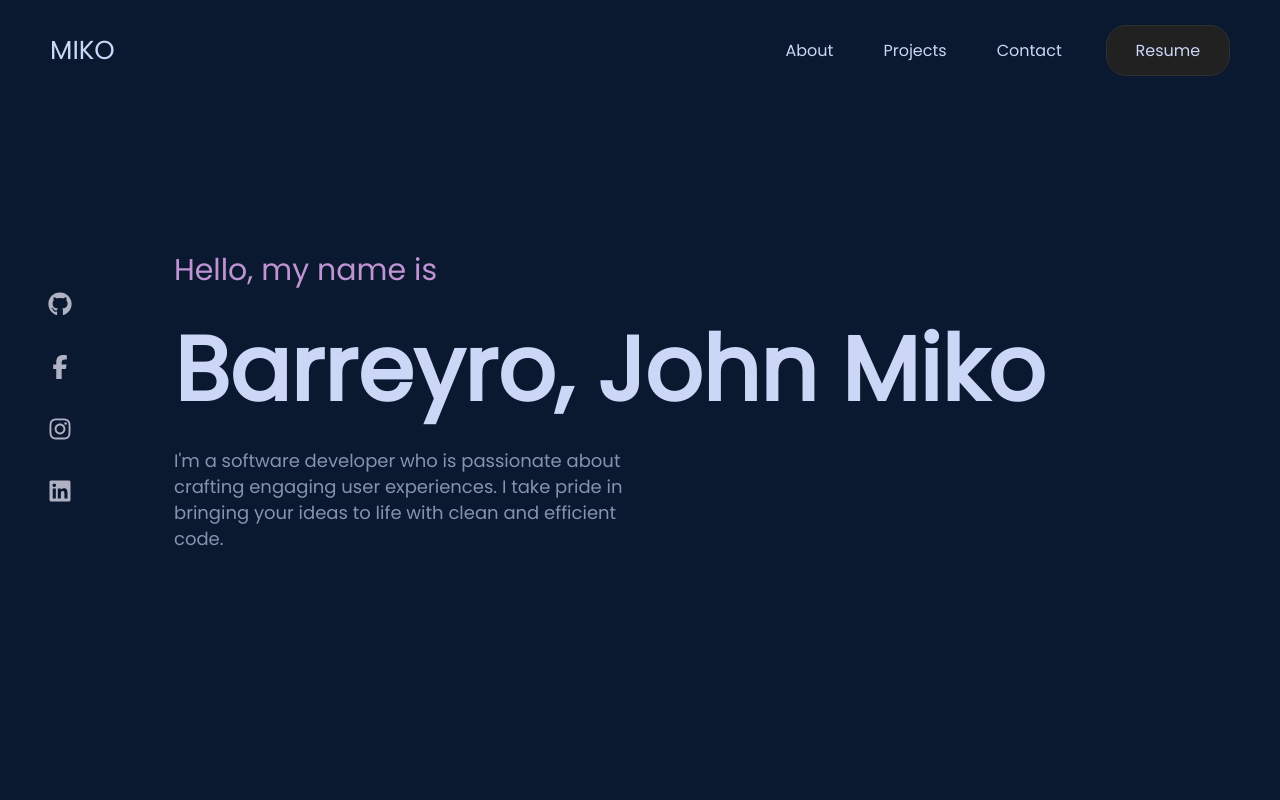
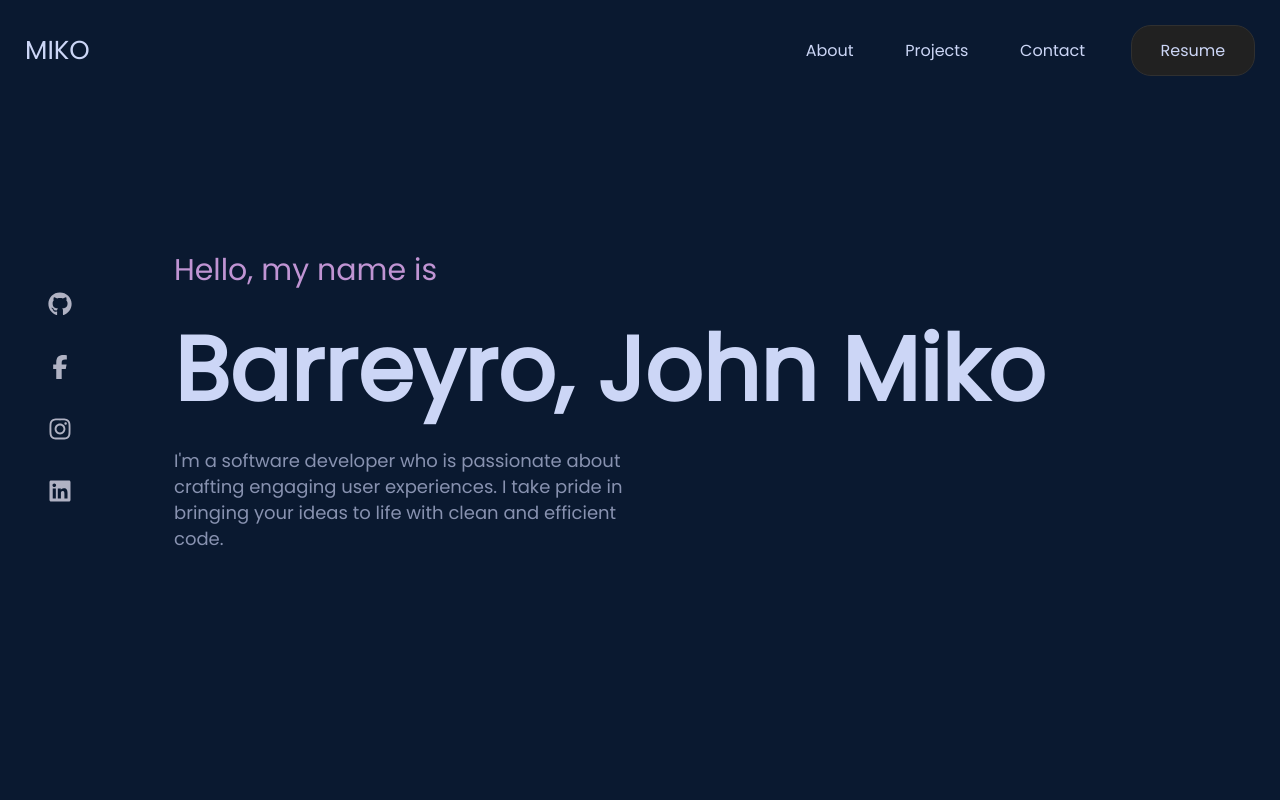
Before and after one commit to barreyrojohnmiko/personal-portfolio, a React (Create React App) app: page /#/ in a window 1280 px wide. Shown: the top 800 px of the page. Built offline with nearby package versions, Linux system fonts and the light colour scheme.

Commit message:
header cleaned

```diff
--- a/src/views/header/Header.tsx
+++ b/src/views/header/Header.tsx
@@ -65,8 +65,6 @@ const Header = (props: HeaderObject) => {
 
   return (
     <>
-      {isMobileView ? (
-        <>
       <header
         className={`header ${
           isHeaderVisible ? "header--visible" : "header--hidden"
@@ -75,12 +73,27 @@ const Header = (props: HeaderObject) => {
         <div className="hamburger-main-wrapper">
           <div className="header-logo">MIKO</div>
 
+          {isMobileView ? (
             <button onClick={props.toggleNavbar}>
               <FontAwesomeIcon icon={faBars} className="hamburger-logo" />
             </button>
+          ) : (
+            <div className="header-menu">
+              {renderHeaderMenuPanel(props.handleAboutClick, "About")}
+
+              {renderHeaderMenuPanel(props.handleWorksClick, "Projects")}
+
+              {renderHeaderMenuPanel(props.handleContactClick, "Contact")}
+
+              <AnimatedButtonView
+                animatedButtonClick={props.handleResumeClick}
+              />
+            </div>
+          )}
         </div>
       </header>
 
+      {isMobileView && (
         <div className={`navbar-section ${isNavbarOpen ? "open" : ""}`}>
           <div className="navbar-header-wrapper">
             <button onClick={props.toggleNavbar}>
@@ -98,29 +111,6 @@ const Header = (props: HeaderObject) => {
             {renderNavMenuPanel(props.handleResumeClick, "Resume")}
           </div>
         </div>
-        </>
-      ) : (
-        <header
-          className={`header ${
-            isHeaderVisible ? "header--visible" : "header--hidden"
-          }`}
-        >
-          <div className="header-main-wrapper">
-            <div className="header-logo">MIKO</div>
-
-            <div className="header-menu">
-              {renderHeaderMenuPanel(props.handleAboutClick, "About")}
-
-              {renderHeaderMenuPanel(props.handleWorksClick, "Projects")}
-
-              {renderHeaderMenuPanel(props.handleContactClick, "Contact")}
-
-              <AnimatedButtonView
-                animatedButtonClick={props.handleResumeClick}
-              />
-            </div>
-          </div>
-        </header>
       )}
     </>
   );
```
Lines whose indentation alone changed are shown as unchanged.
